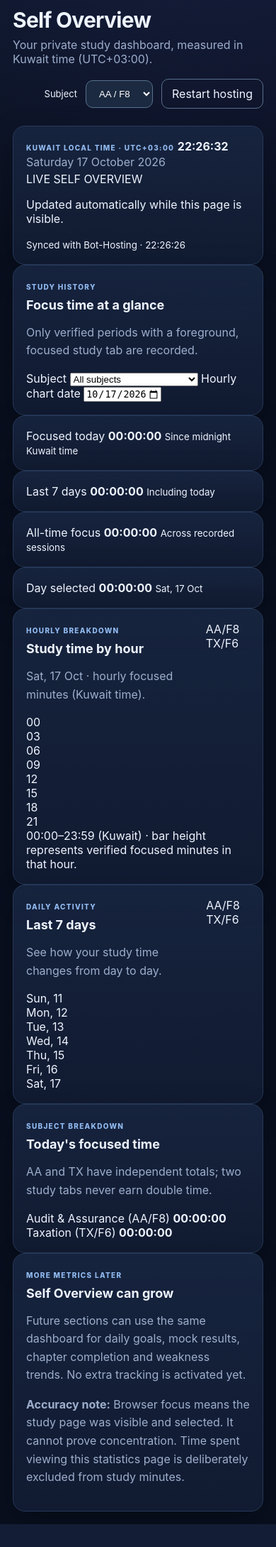
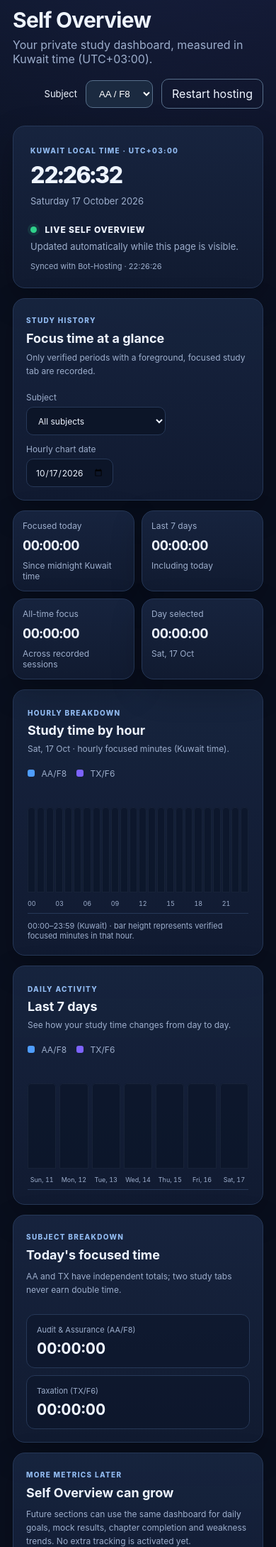
Before and after one commit to fighterzsuper-droid/ChapterTracker, a Flask app: page /self-overview in a window 390 px wide. Shown: the part 287-2466 px from the top of the page at 71% size. Before the commit the page ends 2434 px from the top, so only its background shows below. Run offline with Flask 3, Linux system fonts and the light colour scheme; data that the repository does not hold is empty.

Commit message:
Style responsive Self Overview live metrics and historical charts

```diff
--- a/static/style.css
+++ b/static/style.css
@@ -28,3 +28,54 @@ main{padding:32px;max-width:1280px;width:100%;margin:0 auto}.topbar{display:flex
 .study-clock-numbers span{display:block;color:var(--muted);font-size:10px;margin-bottom:3px}
 .study-clock-numbers strong{font-size:16px;font-variant-numeric:tabular-nums}
 @media(max-width:680px){.study-clock-numbers{width:100%;justify-content:space-between;gap:10px}.study-clock-numbers div{min-width:75px}}
+
+
+/* Self Overview / watcher analytics, designed to accept future metric panels. */
+.overview-top{display:flex;align-items:center;justify-content:space-between;gap:22px;margin-bottom:14px;padding:22px 24px}
+.overview-clock strong{display:block;font-size:clamp(32px,5vw,46px);line-height:1.25;font-weight:850;letter-spacing:-.045em;margin:7px 0 5px;font-variant-numeric:tabular-nums}
+.overview-clock .muted{font-size:13px}
+.overview-live{text-align:right;max-width:320px}
+.overview-live-heading{font-size:12px;font-weight:800;letter-spacing:.07em}
+.overview-live-dot{display:inline-block;height:9px;width:9px;border-radius:50%;background:var(--green);margin-right:8px;box-shadow:0 0 0 4px rgba(47,209,139,.12)}
+.overview-live p{margin:8px 0;color:var(--muted);font-size:13px}
+.overview-live small{color:var(--muted);font-size:11px}
+.overview-controls{display:flex;align-items:center;justify-content:space-between;gap:20px;margin-bottom:14px}
+.overview-controls h2{margin:7px 0}
+.overview-controls p{margin:0;font-size:12px}
+.overview-filters{display:flex;align-items:end;flex-wrap:wrap;gap:12px}
+.overview-filters label{display:flex;flex-direction:column;gap:6px;color:var(--muted);font-size:12px}
+.overview-filters select,.overview-filters input{background:#0c1528;color:var(--text);border:1px solid var(--line);border-radius:10px;font:inherit;min-height:40px;padding:8px 12px;max-width:100%}
+.overview-kpis{display:grid;grid-template-columns:repeat(4,minmax(0,1fr));gap:14px;margin-bottom:14px}
+.overview-kpi>span,.overview-kpi small{display:block;color:var(--muted);font-size:12px}
+.overview-kpi strong{display:block;margin:10px 0 8px;font-size:clamp(21px,2.4vw,27px);line-height:1.2;letter-spacing:-.025em;font-variant-numeric:tabular-nums}
+.overview-chart-card{margin-bottom:14px;padding:20px}
+.overview-chart-head{align-items:flex-start;gap:18px}
+.overview-chart-head h2{margin:6px 0}
+.overview-chart-head p{margin:4px 0 0;font-size:12px}
+.overview-legend{display:flex;flex-wrap:wrap;gap:14px;font-size:12px;color:var(--muted)}
+.overview-legend span{white-space:nowrap}
+.overview-legend i{display:inline-block;width:10px;height:10px;border-radius:3px;margin-right:6px}
+.overview-legend .legend-aa{background:var(--blue)}
+.overview-legend .legend-tx{background:var(--purple)}
+.overview-bars{display:grid;align-items:end;gap:5px;margin-top:24px;min-height:166px;border-bottom:1px solid var(--line);padding:0 0 4px}
+.overview-bars-24{grid-template-columns:repeat(24,minmax(0,1fr))}
+.overview-bars-7{grid-template-columns:repeat(7,minmax(0,1fr));gap:14px}
+.overview-bar-item{display:flex;flex-direction:column;align-items:stretch;gap:7px;min-width:0}
+.overview-bar-track{height:142px;display:flex;flex-direction:column-reverse;justify-content:flex-start;background:rgba(9,19,38,.6);border-radius:5px 5px 0 0;overflow:hidden;position:relative}
+.overview-bar-track:after{content:"";position:absolute;inset:0;border:1px solid rgba(157,174,204,.08);border-radius:inherit;pointer-events:none}
+.overview-bar-aa,.overview-bar-tx{width:100%;flex:none;transition:height .28s ease}
+.overview-bar-aa{background:linear-gradient(0deg,#2f7be2,var(--blue))}
+.overview-bar-tx{background:linear-gradient(0deg,#6754d9,var(--purple))}
+.overview-bar-tick{color:var(--muted);height:18px;line-height:18px;text-align:center;font-size:11px;font-variant-numeric:tabular-nums;overflow:hidden}
+.overview-chart-foot{font-size:11px;color:var(--muted);margin-top:10px}
+.overview-breakdown{display:flex;justify-content:space-between;align-items:center;gap:24px;margin-bottom:14px}
+.overview-breakdown p{margin:0;font-size:12px}
+.overview-subject-grid{display:grid;grid-template-columns:repeat(2,minmax(145px,1fr));gap:10px;max-width:470px;flex:1}
+.overview-subject{padding:14px;border:1px solid var(--line);border-radius:12px;background:rgba(9,19,38,.46)}
+.overview-subject span{font-size:11px;color:var(--muted);display:block}
+.overview-subject strong{display:block;font-size:22px;margin-top:6px;font-variant-numeric:tabular-nums}
+.overview-next{display:flex;justify-content:space-between;gap:28px;align-items:center}
+.overview-next p{font-size:12px;line-height:1.6;margin:5px 0 0}
+.overview-integrity{max-width:430px}
+@media(max-width:1050px){.overview-kpis{grid-template-columns:repeat(2,minmax(0,1fr))}.overview-controls,.overview-breakdown{align-items:flex-start;flex-direction:column}.overview-subject-grid{width:100%;max-width:none}}
+@media(max-width:680px){.overview-top,.overview-next{flex-direction:column;align-items:flex-start}.overview-live{text-align:left}.overview-kpis{grid-template-columns:repeat(2,minmax(0,1fr));gap:10px}.overview-kpi{padding:13px}.overview-kpi strong{font-size:19px}.overview-chart-head{flex-direction:column}.overview-bars-24{gap:2px}.overview-bars-7{gap:5px}.overview-bar-track{height:120px}.overview-bar-tick{font-size:9px}.overview-subject-grid{grid-template-columns:1fr}}
```
